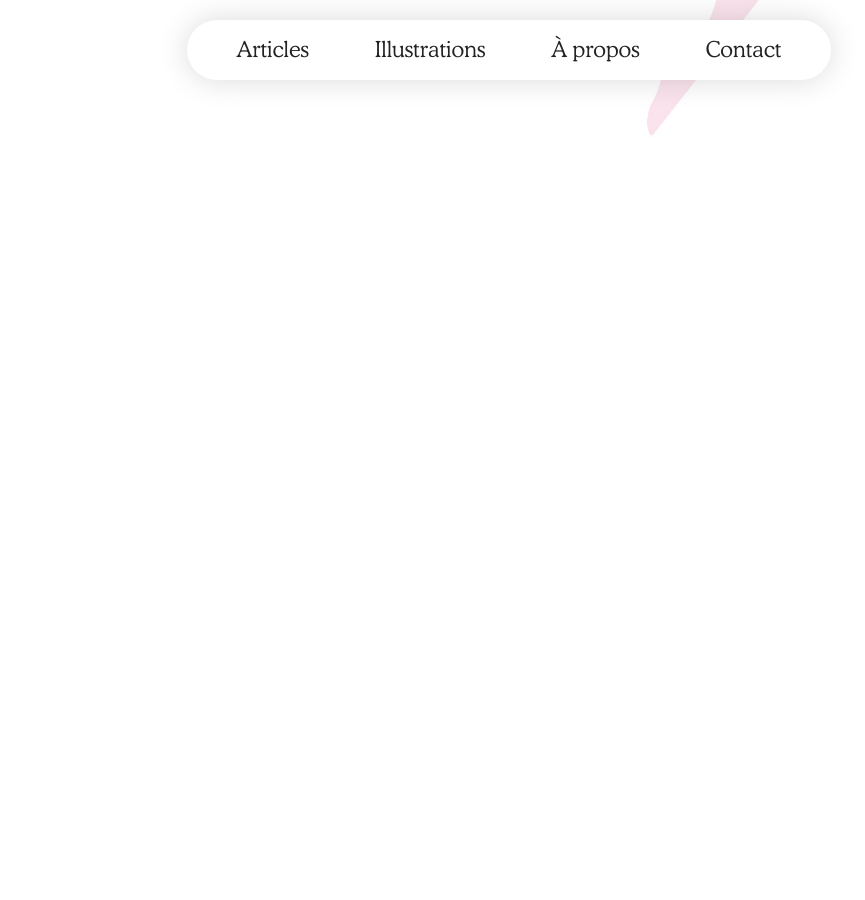
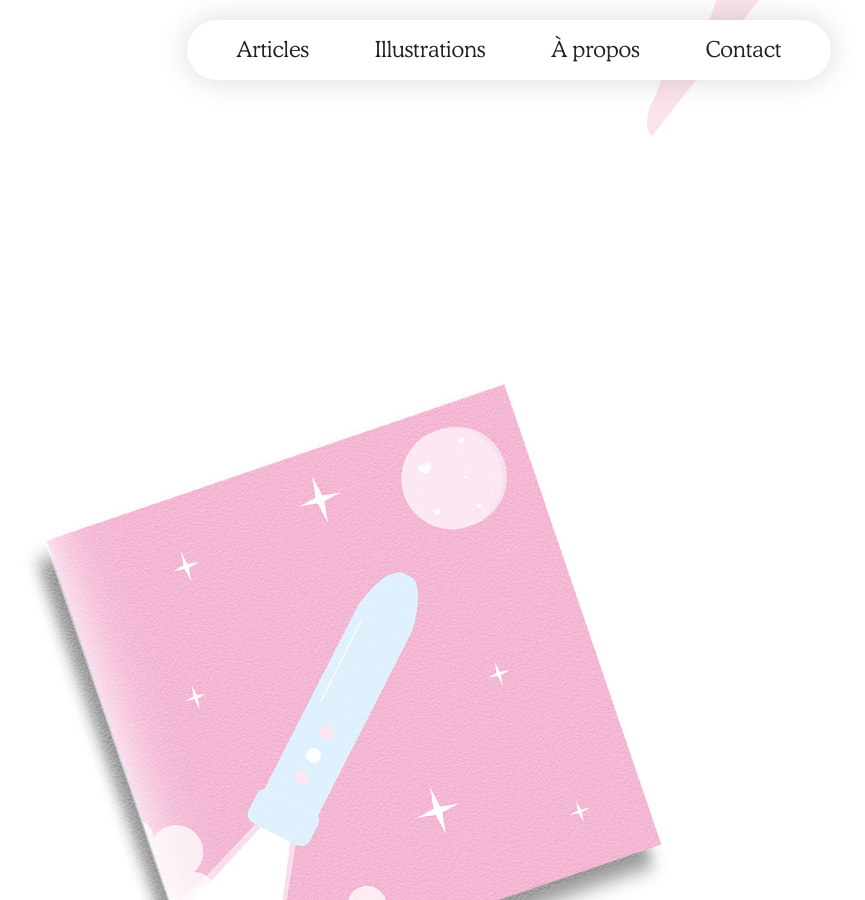
Before and after one commit to yulek-emc/website, a Jekyll site: the page built from _articles/iris-shop.md, in a window 1280 px wide and 900 px high, scrolled down 1085 px. Shown: the whole window, without its empty margins (131-996 px from the left). Built offline with Jekyll 4.4.1, drawn with Linux system fonts in a browser that asks for light colours; a script that is not in the unit is left out; before the commit the page ends 1490 px from its top, so only the background shows below that.

Commit message:
Update Articles “iris-shop”

```diff
--- a/_articles/iris-shop.md
+++ b/_articles/iris-shop.md
@@ -3,5 +3,8 @@
 title: Iris Shop.
 date: 2019-01-30T15:44:49.735Z
 cover-image: /assets/uploads/couvertureiris.jpg
-article-content: '![](/assets/uploads/iris-1.jpg)'
+article-content: |-
+  ![](/assets/uploads/iris-1.jpg)
+
+  ![](/assets/uploads/carteirisokex.jpg)
 ---
```
